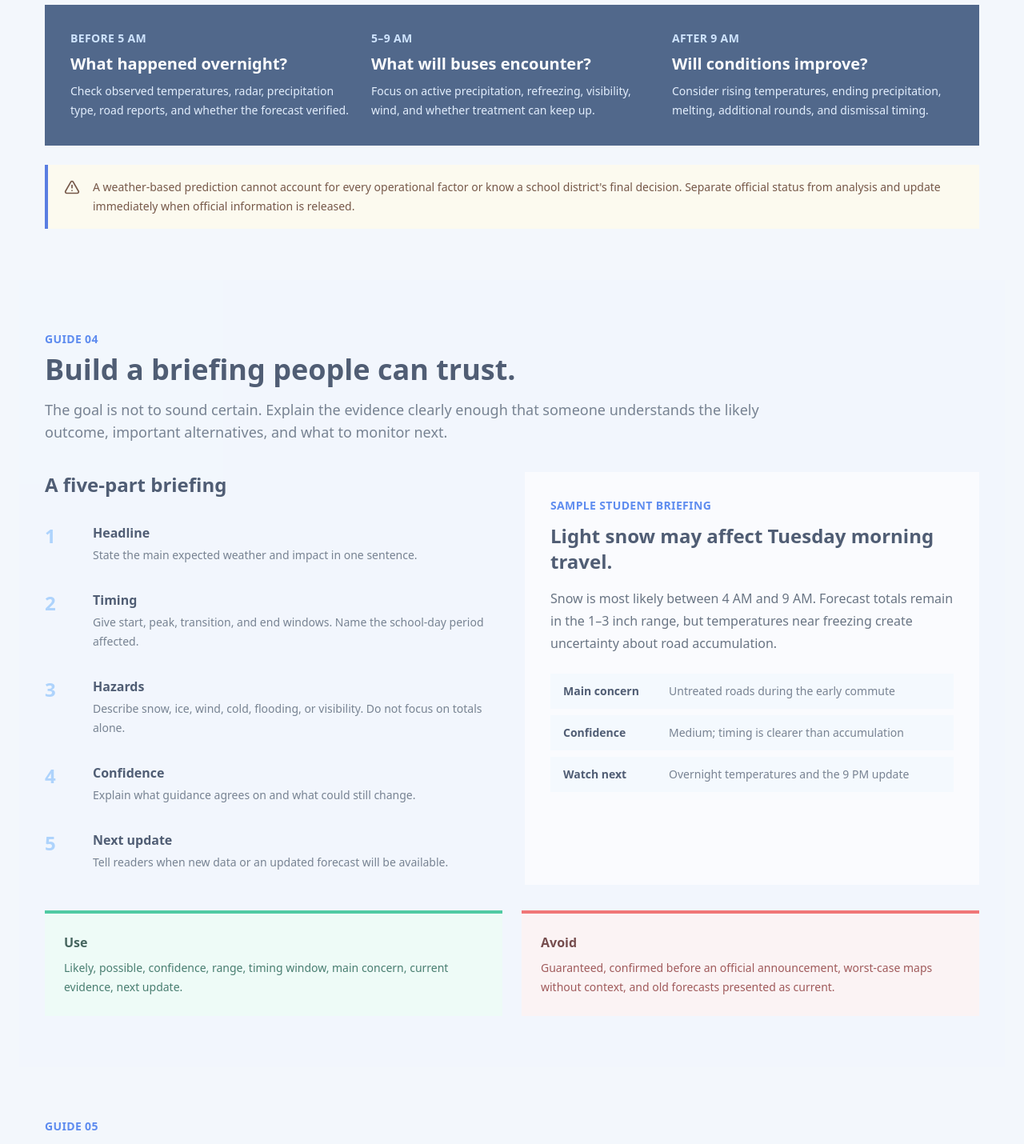
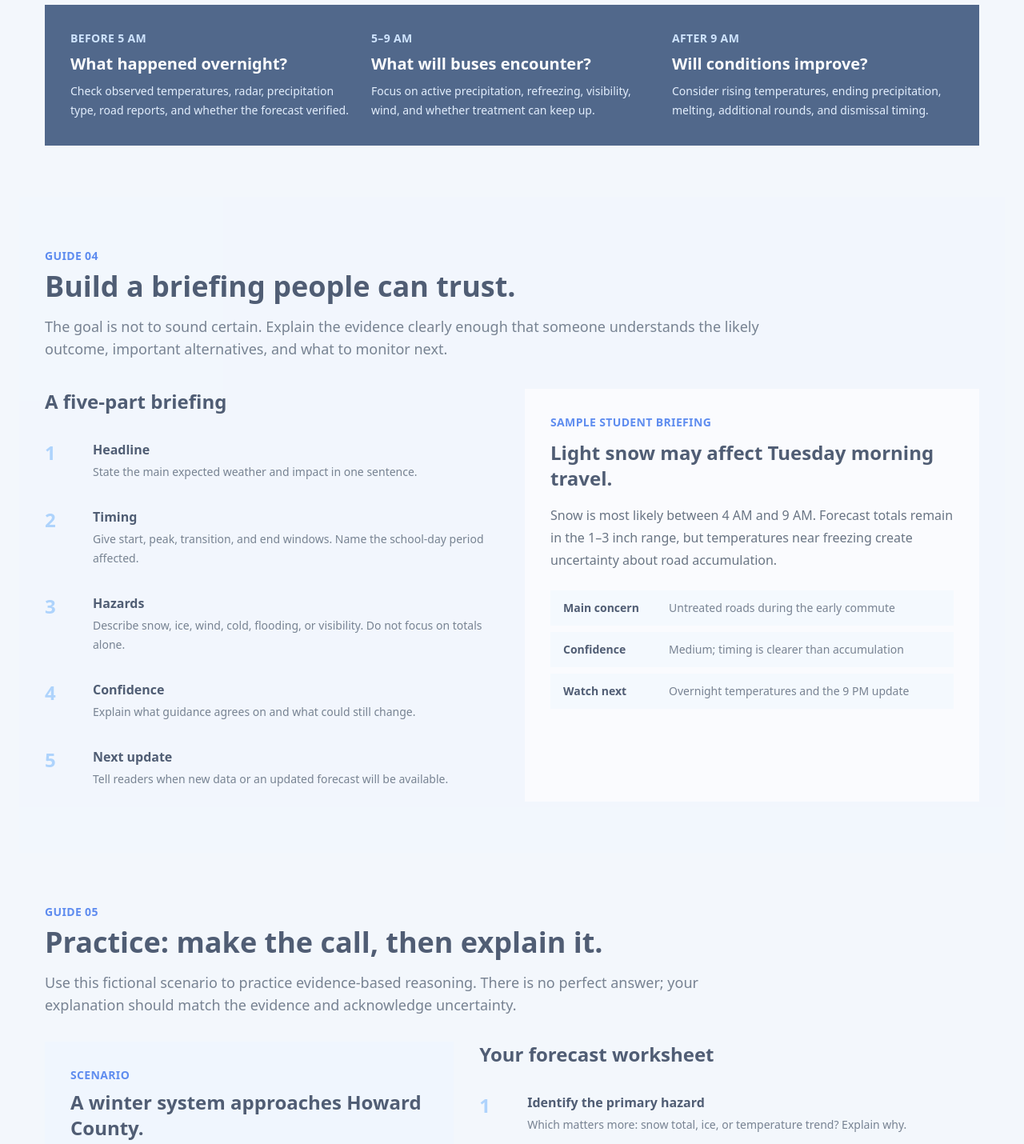
Before and after one commit to davidliu-2008/HoCoWX, a Next.js app: page /weather-literacy in a window 1280 px wide. Shown: the part 5433-6863 px from the top of the page at 80% size. Built offline with nearby package versions, Linux system fonts and the light colour scheme.

Commit message:
Simplify weather literacy guidance

```diff
--- a/app/weather-literacy/page.tsx
+++ b/app/weather-literacy/page.tsx
@@ -170,7 +170,6 @@ export default function WeatherLiteracyPage() {
           <div><p className="text-sm font-bold uppercase tracking-wide text-blue-200">5–9 AM</p><h3 className="mt-2 text-xl font-black">What will buses encounter?</h3><p className="mt-2 text-sm leading-6 text-blue-100">Focus on active precipitation, refreezing, visibility, wind, and whether treatment can keep up.</p></div>
           <div><p className="text-sm font-bold uppercase tracking-wide text-blue-200">After 9 AM</p><h3 className="mt-2 text-xl font-black">Will conditions improve?</h3><p className="mt-2 text-sm leading-6 text-blue-100">Consider rising temperatures, ending precipitation, melting, additional rounds, and dismissal timing.</p></div>
         </div>
-        <aside className="mt-6 flex gap-4 border-l-4 border-warning bg-amber-50 px-5 py-4 text-sm leading-6 text-amber-950"><AlertTriangle className="mt-0.5 h-5 w-5 shrink-0" /><p>A weather-based prediction cannot account for every operational factor or know a school district&apos;s final decision. Separate official status from analysis and update immediately when official information is released.</p></aside>
       </section>
 
       <section id="briefing" className="scroll-mt-24 bg-blue-50/45 px-5 py-12 sm:px-8 sm:py-16">
@@ -179,7 +178,6 @@ export default function WeatherLiteracyPage() {
           <div><h3 className="text-2xl font-black text-ink">A five-part briefing</h3><ol className="mt-4"><Step number="1" title="Headline">State the main expected weather and impact in one sentence.</Step><Step number="2" title="Timing">Give start, peak, transition, and end windows. Name the school-day period affected.</Step><Step number="3" title="Hazards">Describe snow, ice, wind, cold, flooding, or visibility. Do not focus on totals alone.</Step><Step number="4" title="Confidence">Explain what guidance agrees on and what could still change.</Step><Step number="5" title="Next update">Tell readers when new data or an updated forecast will be available.</Step></ol></div>
           <div className="bg-white/85 p-6 sm:p-8"><p className="text-sm font-bold uppercase tracking-wide text-bay">Sample student briefing</p><h3 className="mt-3 text-2xl font-black text-ink">Light snow may affect Tuesday morning travel.</h3><p className="mt-4 leading-7 text-slate-700">Snow is most likely between 4 AM and 9 AM. Forecast totals remain in the 1–3 inch range, but temperatures near freezing create uncertainty about road accumulation.</p><dl className="mt-6 space-y-2 text-sm"><div className="grid gap-1 bg-blue-50/60 px-4 py-3 sm:grid-cols-[8rem_1fr]"><dt className="font-bold text-ink">Main concern</dt><dd className="text-slate-600">Untreated roads during the early commute</dd></div><div className="grid gap-1 bg-blue-50/60 px-4 py-3 sm:grid-cols-[8rem_1fr]"><dt className="font-bold text-ink">Confidence</dt><dd className="text-slate-600">Medium; timing is clearer than accumulation</dd></div><div className="grid gap-1 bg-blue-50/60 px-4 py-3 sm:grid-cols-[8rem_1fr]"><dt className="font-bold text-ink">Watch next</dt><dd className="text-slate-600">Overnight temperatures and the 9 PM update</dd></div></dl></div>
         </div>
-        <div className="mt-8 grid gap-6 md:grid-cols-2"><div className="border-t-4 border-emerald-500 bg-emerald-50 p-6"><h3 className="font-black text-emerald-950">Use</h3><p className="mt-2 text-sm leading-6 text-emerald-900">Likely, possible, confidence, range, timing window, main concern, current evidence, next update.</p></div><div className="border-t-4 border-red-500 bg-red-50 p-6"><h3 className="font-black text-red-950">Avoid</h3><p className="mt-2 text-sm leading-6 text-red-900">Guaranteed, confirmed before an official announcement, worst-case maps without context, and old forecasts presented as current.</p></div></div>
       </section>
 
       <section id="practice" className="scroll-mt-24 px-5 py-12 sm:px-8 sm:py-16">
```
